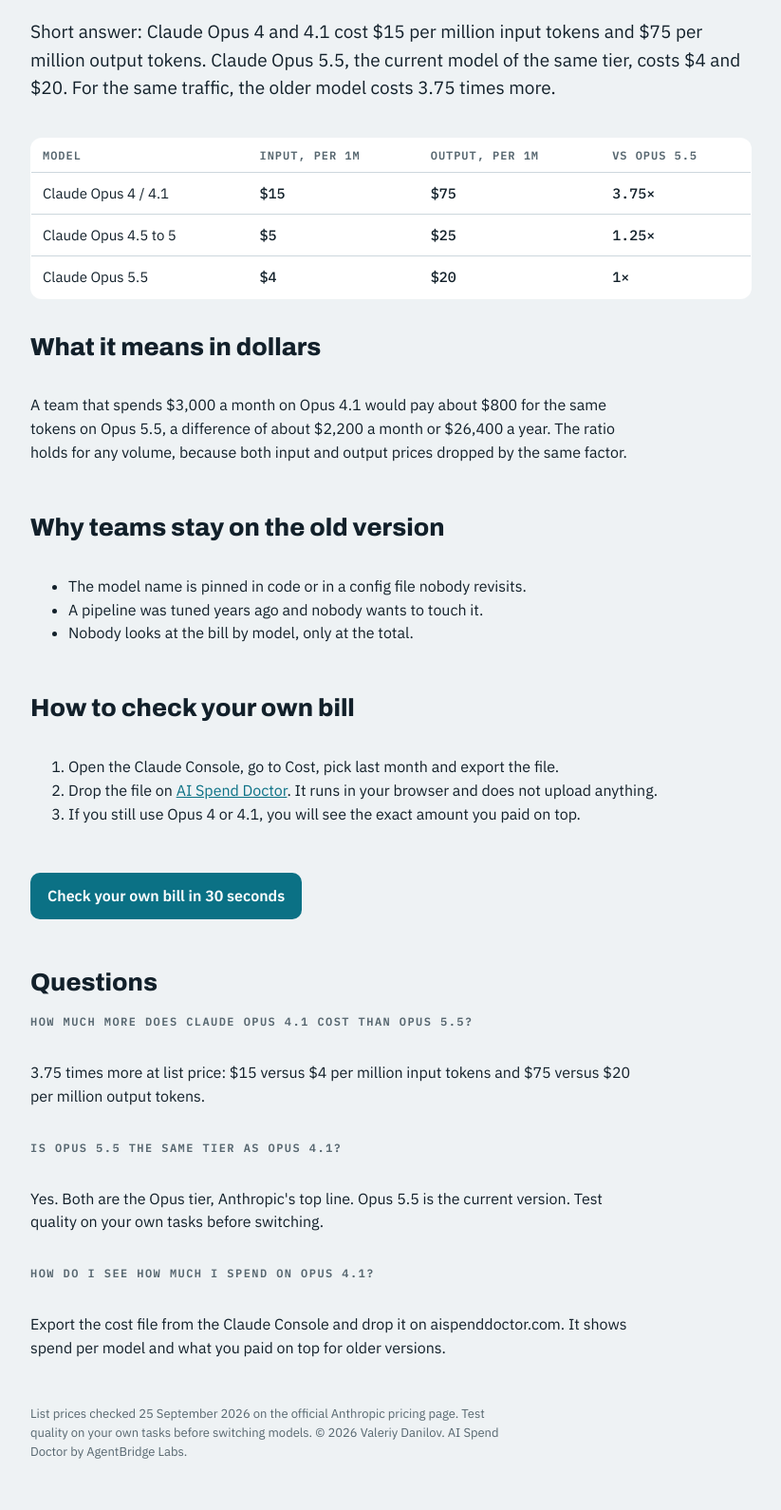
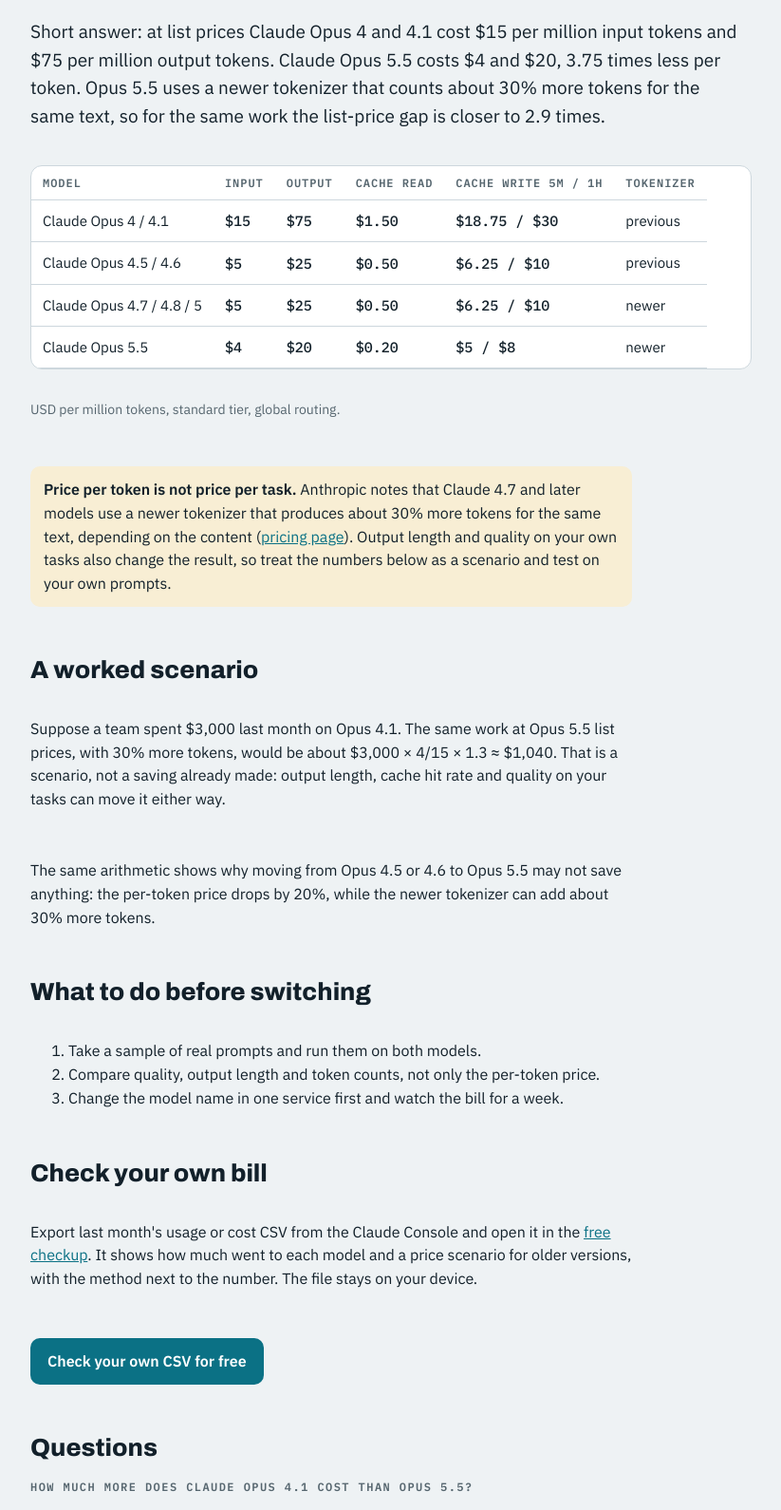
Before and after one commit to labfile0-eng/ai-spend-doctor, a plain HTML site: page claude-opus-4-1-vs-opus-5-5/index.html in a window 1280 px wide. Shown: the part 288-1878 px from the top of the page at 95% size, without its empty margins (228-1051 px from the left). Drawn offline with Linux system fonts and the light colour scheme.

Commit message:
Add files via upload

```diff
--- a/claude-opus-4-1-vs-opus-5-5/index.html
+++ b/claude-opus-4-1-vs-opus-5-5/index.html
@@ -1,9 +1,11 @@
 <!doctype html>
 <html lang="en"><head><meta charset="utf-8"><meta name="viewport" content="width=device-width,initial-scale=1">
-<title>Still on Claude Opus 4.1? You pay 3.75× what Opus 5.5 costs</title>
-<meta name="description" content="Claude Opus 4.1 costs $15 input and $75 output per million tokens. Opus 5.5 costs $4 and $20. See what the switch saves on your own usage file.">
+<title>Claude Opus 4.1 vs Opus 5.5: price per token and per task</title>
+<meta name="description" content="Claude Opus 4.1 costs $15 input and $75 output per million tokens, Opus 5.5 costs $4 and $20. With the newer tokenizer the gap per task is closer to 2.9×. How to check your own bill.">
 <link rel="canonical" href="https://aispenddoctor.com/claude-opus-4-1-vs-opus-5-5/">
-<meta property="og:title" content="Still on Claude Opus 4.1? You pay 3.75× what Opus 5.5 costs"><meta property="og:description" content="Claude Opus 4.1 costs $15 input and $75 output per million tokens. Opus 5.5 costs $4 and $20. See what the switch saves on your own usage file.">
+<meta property="og:type" content="article"><meta property="og:url" content="https://aispenddoctor.com/claude-opus-4-1-vs-opus-5-5/">
+<meta property="og:title" content="Claude Opus 4.1 vs Opus 5.5: price per token and per task"><meta property="og:description" content="Claude Opus 4.1 costs $15 input and $75 output per million tokens, Opus 5.5 costs $4 and $20. With the newer tokenizer the gap per task is closer to 2.9×. How to check your own bill.">
+<meta property="og:image" content="https://aispenddoctor.com/og.png"><meta name="twitter:card" content="summary_large_image">
 <link rel="preconnect" href="https://fonts.googleapis.com">
 <link rel="stylesheet" href="https://fonts.googleapis.com/css2?family=Archivo:wght@600;800&family=IBM+Plex+Sans:wght@400;500;600&family=IBM+Plex+Mono:wght@400;500;600&display=swap">
 <style>:root{
@@ -88,6 +90,16 @@ h3{font:600 12px var(--mono);letter-spacing:.12em;text-transform:uppercase;color
 @media (max-width:560px){.find{grid-template-columns:5px 1fr}.find .m{grid-column:2;text-align:left;padding:0 0 13px}}
 .chart{background:var(--surface);border:1px solid var(--line);border-radius:12px;padding:14px 14px 8px}
 .chart svg{width:100%;height:auto;display:block}
+.plans{display:grid;grid-template-columns:1fr 1.25fr;gap:14px;align-items:stretch}
+@media (max-width:640px){.plans{grid-template-columns:1fr}}
+.plan{background:var(--surface);border:1px solid var(--line);border-radius:14px;padding:22px;display:grid;gap:12px;align-content:start}
+.plan .pname{font:600 12px var(--mono);letter-spacing:.12em;text-transform:uppercase;color:var(--accent)}
+.plan.pro .pname{color:var(--bg);opacity:.8}
+.plan .pprice{font:800 36px/1 var(--display)}
+.plan .pprice small{font:500 15px var(--body);opacity:.75}
+.plan ul{margin:0;padding-left:18px;display:grid;gap:5px;font-size:15px}
+.plan .pbtn{justify-self:start;font:600 15px var(--body);border-radius:10px;padding:10px 16px;text-decoration:none;border:1px solid var(--line);color:var(--ink)}
+.plan .pnote{font-size:13px;opacity:.75}
 .premium{background:var(--ink);color:var(--bg);border-radius:14px;padding:22px;display:grid;gap:12px}
 .premium h2{font:800 24px/1.15 var(--display);margin:0;color:var(--bg)}
 .premium p{margin:0;opacity:.88;max-width:56ch}
@@ -111,26 +123,29 @@ td.n{font:500 15px var(--mono);font-variant-numeric:tabular-nums}
 .lead{font-size:19px}
 a{color:var(--accent)}
 .back{font:600 13px var(--mono);letter-spacing:.12em;text-transform:uppercase;text-decoration:none}
-</style>
-<script type="application/ld+json">{"@context":"https://schema.org","@type":"FAQPage","mainEntity":[{"@type":"Question","name":"How much more does Claude Opus 4.1 cost than Opus 5.5?","acceptedAnswer":{"@type":"Answer","text":"3.75 times more at list price: $15 versus $4 per million input tokens and $75 versus $20 per million output tokens."}},{"@type":"Question","name":"Is Opus 5.5 the same tier as Opus 4.1?","acceptedAnswer":{"@type":"Answer","text":"Yes. Both are the Opus tier, Anthropic's top line. Opus 5.5 is the current version. Test quality on your own tasks before switching."}},{"@type":"Question","name":"How do I see how much I spend on Opus 4.1?","acceptedAnswer":{"@type":"Answer","text":"Export the cost file from the Claude Console and drop it on aispenddoctor.com. It shows spend per model and what you paid on top for older versions."}}]}</script>
+table{display:block;overflow-x:auto}.note{background:var(--warn-soft);border-radius:10px;padding:12px 14px}.src{font-size:14px;color:var(--muted)}code{font:500 14px var(--mono);background:var(--sunk);padding:1px 5px;border-radius:5px;overflow-wrap:anywhere}</style>
+<script type="application/ld+json">{"@context": "https://schema.org", "@type": "FAQPage", "mainEntity": [{"@type": "Question", "name": "How much more does Claude Opus 4.1 cost than Opus 5.5?", "acceptedAnswer": {"@type": "Answer", "text": "Per token, 3.75 times more at list price: $15 versus $4 per million input tokens and $75 versus $20 per million output tokens. Because Opus 5.5 uses a newer tokenizer that produces about 30% more tokens for the same text, the gap for the same work is closer to 2.9 times at list prices."}}, {"@type": "Question", "name": "Is Opus 5.5 the same tier as Opus 4.1?", "acceptedAnswer": {"@type": "Answer", "text": "Both are in the Opus line, Anthropic's top tier, and Opus 5.5 is the current version. Test quality and token counts on your own tasks before switching."}}, {"@type": "Question", "name": "How do I see how much I spend on Opus 4.1?", "acceptedAnswer": {"@type": "Answer", "text": "Export the usage or cost CSV from the Claude Console and open it in the free checkup at aispenddoctor.com. It shows spend per model and a price scenario for older versions."}}]}</script>
 </head><body><div class="wrap">
 <a class="back brand" href="/">AI Spend Doctor</a>
 <article>
-<h1>Still on Claude Opus 4.1? You pay 3.75× what Opus 5.5 costs</h1>
-<p class="lead">Short answer: Claude Opus 4 and 4.1 cost $15 per million input tokens and $75 per million output tokens. Claude Opus 5.5, the current model of the same tier, costs $4 and $20. For the same traffic, the older model costs 3.75 times more.</p>
-<table><thead><tr><th>Model</th><th>Input, per 1M</th><th>Output, per 1M</th><th>vs Opus 5.5</th></tr></thead><tbody>
-<tr><td>Claude Opus 4 / 4.1</td><td class="n">$15</td><td class="n">$75</td><td class="n">3.75×</td></tr>
-<tr><td>Claude Opus 4.5 to 5</td><td class="n">$5</td><td class="n">$25</td><td class="n">1.25×</td></tr>
-<tr><td>Claude Opus 5.5</td><td class="n">$4</td><td class="n">$20</td><td class="n">1×</td></tr>
+<h1>Claude Opus 4.1 vs Opus 5.5: price per token and per task</h1>
+<p class="lead">Short answer: at list prices Claude Opus 4 and 4.1 cost $15 per million input tokens and $75 per million output tokens. Claude Opus 5.5 costs $4 and $20, 3.75 times less per token. Opus 5.5 uses a newer tokenizer that counts about 30% more tokens for the same text, so for the same work the list-price gap is closer to 2.9 times.</p>
+<table><thead><tr><th>Model</th><th>Input</th><th>Output</th><th>Cache read</th><th>Cache write 5m / 1h</th><th>Tokenizer</th></tr></thead><tbody>
+<tr><td>Claude Opus 4 / 4.1</td><td class="n">$15</td><td class="n">$75</td><td class="n">$1.50</td><td class="n">$18.75 / $30</td><td>previous</td></tr>
+<tr><td>Claude Opus 4.5 / 4.6</td><td class="n">$5</td><td class="n">$25</td><td class="n">$0.50</td><td class="n">$6.25 / $10</td><td>previous</td></tr>
+<tr><td>Claude Opus 4.7 / 4.8 / 5</td><td class="n">$5</td><td class="n">$25</td><td class="n">$0.50</td><td class="n">$6.25 / $10</td><td>newer</td></tr>
+<tr><td>Claude Opus 5.5</td><td class="n">$4</td><td class="n">$20</td><td class="n">$0.20</td><td class="n">$5 / $8</td><td>newer</td></tr>
 </tbody></table>
-<h2>What it means in dollars</h2>
-<p>A team that spends $3,000 a month on Opus 4.1 would pay about $800 for the same tokens on Opus 5.5, a difference of about $2,200 a month or $26,400 a year. The ratio holds for any volume, because both input and output prices dropped by the same factor.</p>
-<h2>Why teams stay on the old version</h2>
-<ul><li>The model name is pinned in code or in a config file nobody revisits.</li><li>A pipeline was tuned years ago and nobody wants to touch it.</li><li>Nobody looks at the bill by model, only at the total.</li></ul>
-<h2>How to check your own bill</h2>
-<ol><li>Open the Claude Console, go to Cost, pick last month and export the file.</li><li>Drop the file on <a href="/">AI Spend Doctor</a>. It runs in your browser and does not upload anything.</li><li>If you still use Opus 4 or 4.1, you will see the exact amount you paid on top.</li></ol>
-<p><a class="cta" href="/">Check your own bill in 30 seconds</a></p>
-<h2>Questions</h2>
-<h3>How much more does Claude Opus 4.1 cost than Opus 5.5?</h3><p>3.75 times more at list price: $15 versus $4 per million input tokens and $75 versus $20 per million output tokens.</p><h3>Is Opus 5.5 the same tier as Opus 4.1?</h3><p>Yes. Both are the Opus tier, Anthropic&#x27;s top line. Opus 5.5 is the current version. Test quality on your own tasks before switching.</p><h3>How do I see how much I spend on Opus 4.1?</h3><p>Export the cost file from the Claude Console and drop it on aispenddoctor.com. It shows spend per model and what you paid on top for older versions.</p>
-<p class="foot" style="font-size:13px;color:var(--muted)">List prices checked 25 September 2026 on the official Anthropic pricing page. Test quality on your own tasks before switching models. © 2026 Valeriy Danilov. AI Spend Doctor by AgentBridge Labs.</p>
+<p class="src">USD per million tokens, standard tier, global routing.</p>
+<p class="note"><b>Price per token is not price per task.</b> Anthropic notes that Claude 4.7 and later models use a newer tokenizer that produces about 30% more tokens for the same text, depending on the content (<a href="https://platform.claude.com/docs/en/about-claude/pricing">pricing page</a>). Output length and quality on your own tasks also change the result, so treat the numbers below as a scenario and test on your own prompts.</p>
+<h2>A worked scenario</h2>
+<p>Suppose a team spent $3,000 last month on Opus 4.1. The same work at Opus 5.5 list prices, with 30% more tokens, would be about $3,000 × 4/15 × 1.3 ≈ $1,040. That is a scenario, not a saving already made: output length, cache hit rate and quality on your tasks can move it either way.</p>
+<p>The same arithmetic shows why moving from Opus 4.5 or 4.6 to Opus 5.5 may not save anything: the per-token price drops by 20%, while the newer tokenizer can add about 30% more tokens.</p>
+<h2>What to do before switching</h2>
+<ol><li>Take a sample of real prompts and run them on both models.</li><li>Compare quality, output length and token counts, not only the per-token price.</li><li>Change the model name in one service first and watch the bill for a week.</li></ol>
+<h2>Check your own bill</h2>
+<p>Export last month's usage or cost CSV from the Claude Console and open it in the <a href="/">free checkup</a>. It shows how much went to each model and a price scenario for older versions, with the method next to the number. The file stays on your device.</p>
+<p><a class="cta" href="/">Check your own CSV for free</a></p>
+<h2>Questions</h2><h3>How much more does Claude Opus 4.1 cost than Opus 5.5?</h3><p>Per token, 3.75 times more at list price: $15 versus $4 per million input tokens and $75 versus $20 per million output tokens. Because Opus 5.5 uses a newer tokenizer that produces about 30% more tokens for the same text, the gap for the same work is closer to 2.9 times at list prices.</p><h3>Is Opus 5.5 the same tier as Opus 4.1?</h3><p>Both are in the Opus line, Anthropic&#x27;s top tier, and Opus 5.5 is the current version. Test quality and token counts on your own tasks before switching.</p><h3>How do I see how much I spend on Opus 4.1?</h3><p>Export the usage or cost CSV from the Claude Console and open it in the free checkup at aispenddoctor.com. It shows spend per model and a price scenario for older versions.</p>
+<p class="src">List prices checked 27 September 2026 on the official <a href="https://platform.claude.com/docs/en/about-claude/pricing">Anthropic</a> and <a href="https://developers.openai.com/api/docs/pricing">OpenAI</a> price pages. Prices change; check the source before making decisions. Not affiliated with Anthropic or OpenAI. © 2026 Valeriy Danilov. AI Spend Doctor by AgentBridge Labs.</p>
 </article></div></body></html>
```
